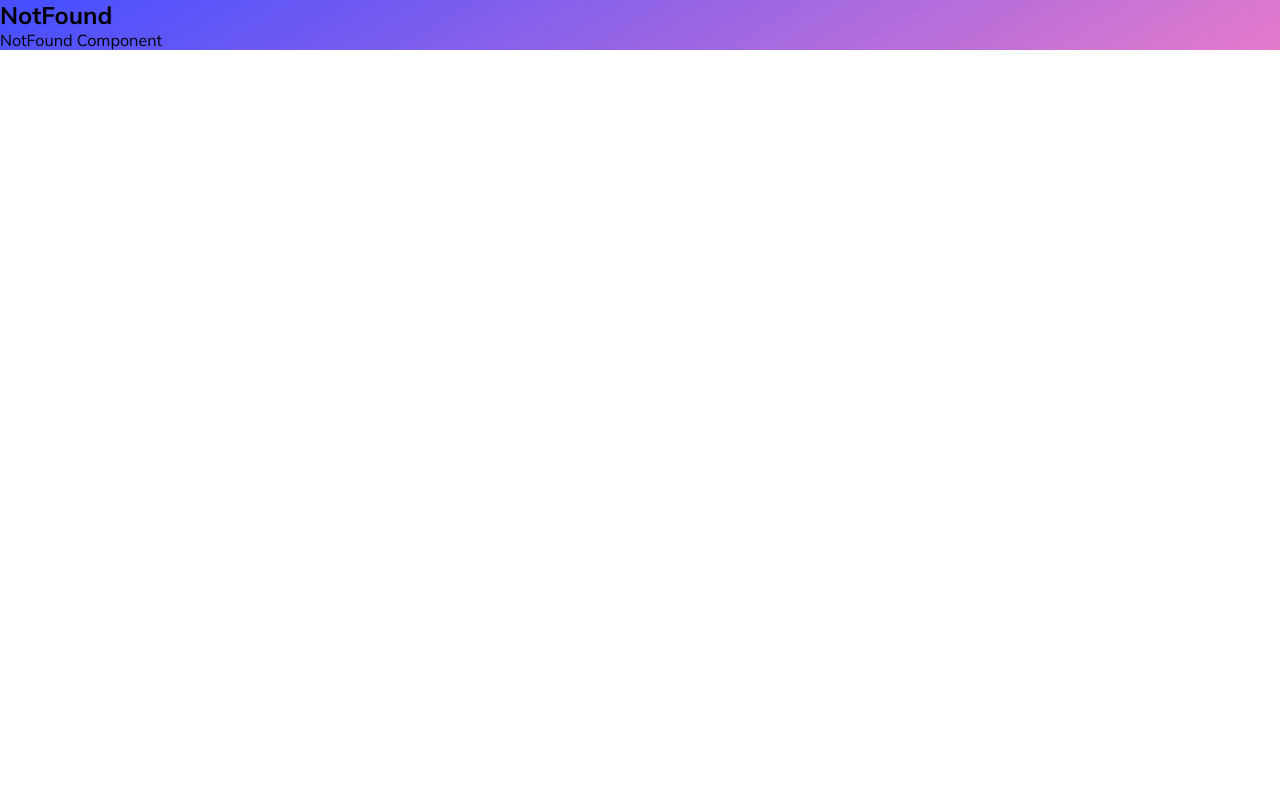
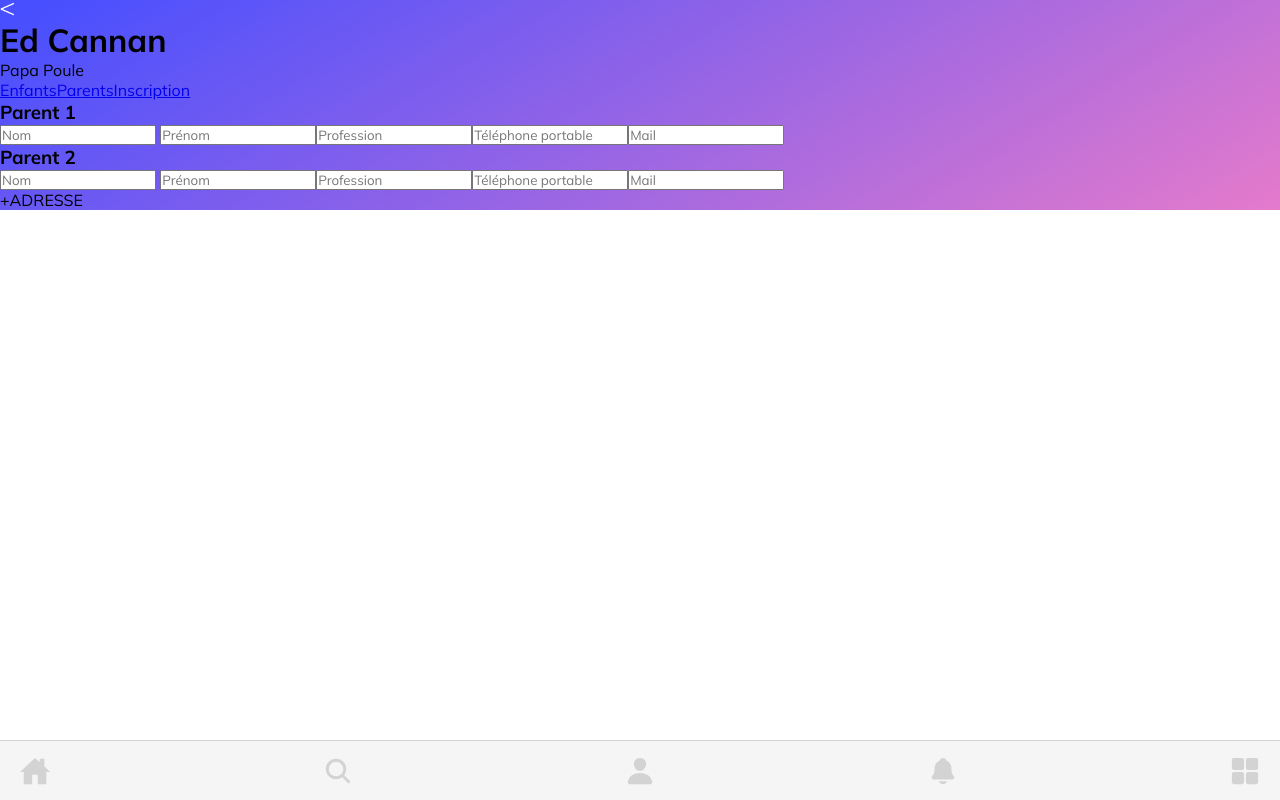
Before and after one commit to WildCodeSchool-2023-09/JS-RemoteFR-jurascripts-P3-Babyplace, a React (Vite) app in the folder frontend/: page /parents/dossierparents in a window 1280 px wide. Built offline with nearby package versions, Linux system fonts and the light colour scheme.

Commit message:
dossier parent,child and inscription create, parent jsx done

```diff
--- a/frontend/src/main.jsx
+++ b/frontend/src/main.jsx
@@ -14,6 +14,9 @@ import ParentsConnexion from "./pages/parents/ParentsConnexion";
 import ParentsTutorial from "./pages/parents/ParentsTutorial";
 import Creche from "./pages/parents/Creche";
 import CrecheNoRDV from "./pages/parents/CrecheNoRDV";
+import DossierParents from "./pages/parents/DossierParents";
+import DossierEnfants from "./pages/parents/DossierEnfants";
+import DossierInscription from "./pages/parents/DossierInscription";
 
 ReactDOM.createRoot(document.getElementById("root")).render(
   <React.StrictMode>
@@ -29,6 +32,12 @@ ReactDOM.createRoot(document.getElementById("root")).render(
           path="/parents/reservation/creation"
           element={<ReservationTunnel />}
         />
+        <Route path="/parents/dossierparents" element={<DossierParents />} />
+        <Route path="/parents/dossierenfants" element={<DossierEnfants />} />
+        <Route
+          path="/parents/dossierinscription"
+          element={<DossierInscription />}
+        />
         <Route path="/parents/creche" element={<Creche />} />
         <Route path="/parents/crechenotfound" element={<CrecheNoRDV />} />
         <Route path="/parents/folders" element={<Folders />} />
--- /dev/null
+++ b/frontend/src/pages/parents/DossierEnfants.jsx
@@ -0,0 +1,7 @@
+import React from "react";
+
+function DossierEnfants() {
+  return <div>hello enfant</div>;
+}
+
+export default DossierEnfants;
--- /dev/null
+++ b/frontend/src/pages/parents/DossierInscription.jsx
@@ -0,0 +1,7 @@
+import React from "react";
+
+function DossierInscription() {
+  return <div>hello inscription</div>;
+}
+
+export default DossierInscription;
--- /dev/null
+++ b/frontend/src/pages/parents/DossierParents.jsx
@@ -0,0 +1,47 @@
+import React from "react";
+import { Link } from "react-router-dom";
+import { infe } from "../../assets/parents/creche";
+import NavBar from "../../components/parents/NavBar";
+
+function DossierParents() {
+  return (
+    <>
+      <div className="parent">
+        <img src={infe} alt="icone " />
+        <h1>Ed Cannan</h1>
+        <span>Papa Poule</span>
+      </div>
+      <div className="links">
+        <Link to="/parents/dossierenfants">Enfants</Link>
+        <Link to="/parents/dossierparents">Parents</Link>
+        <Link to="/parents/dossierinscription">Inscription</Link>
+      </div>
+
+      <div className="parentDoc_form">
+        <form action="">
+          <div className="parent1">
+            <h3>Parent 1</h3>
+            <input type="text" placeholder="Nom" />{" "}
+            <input type="text" placeholder="Prénom" />
+            <input type="text" placeholder="Profession" />
+            <input type="tel" placeholder="Téléphone portable" />
+            <input type="email" placeholder="Mail" />
+          </div>
+          <div className="parent2">
+            <h3>Parent 2</h3>
+            <input type="text" placeholder="Nom" />{" "}
+            <input type="text" placeholder="Prénom" />
+            <input type="text" placeholder="Profession" />
+            <input type="tel" placeholder="Téléphone portable" />
+            <input type="email" placeholder="Mail" />
+          </div>
+        </form>
+
+        <span>+ADRESSE</span>
+        <NavBar />
+      </div>
+    </>
+  );
+}
+
+export default DossierParents;
```
Also changed, not shown: frontend/src/pages/parents/brouillon.jsx (added, +55 -0 lines).
